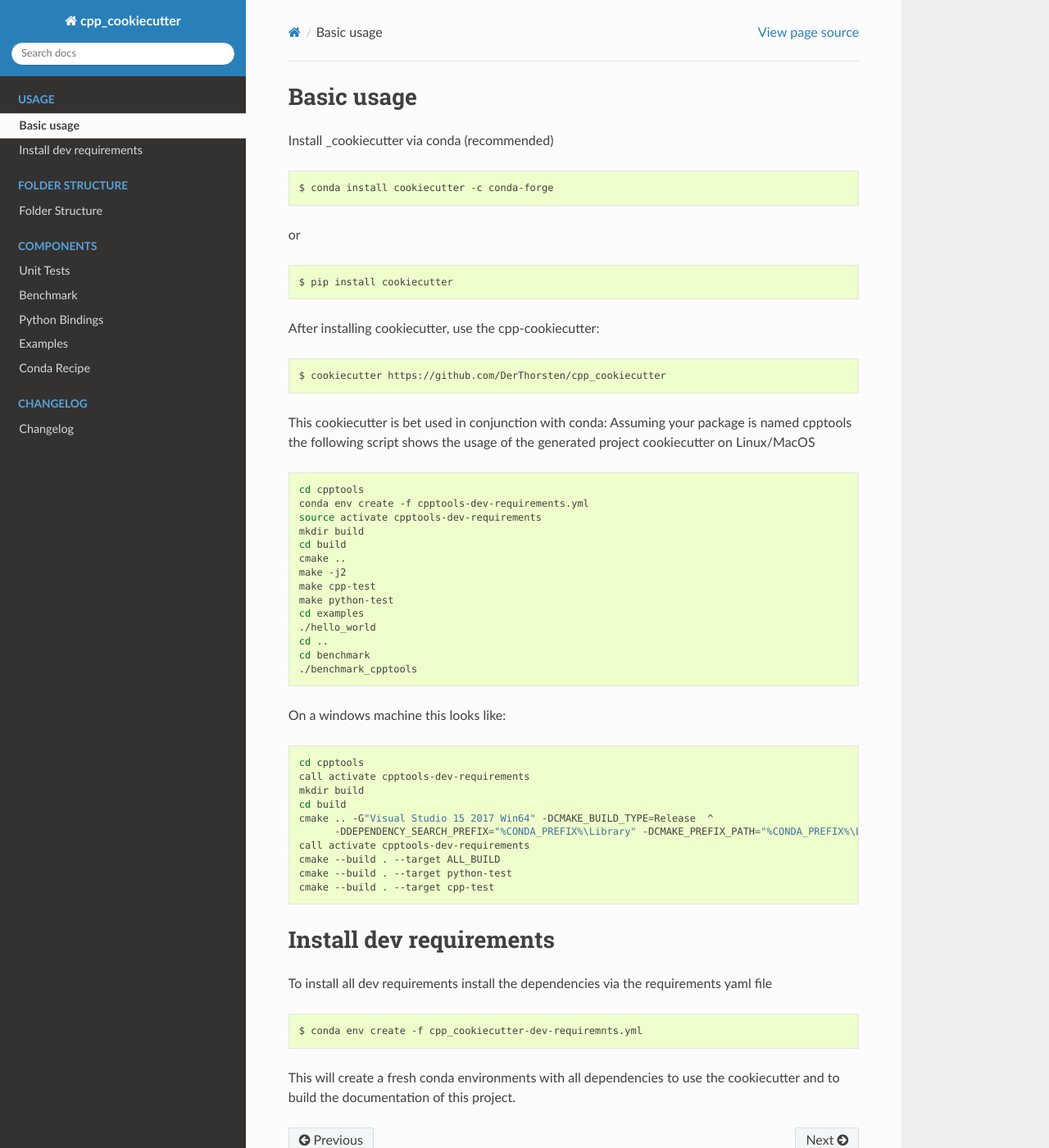
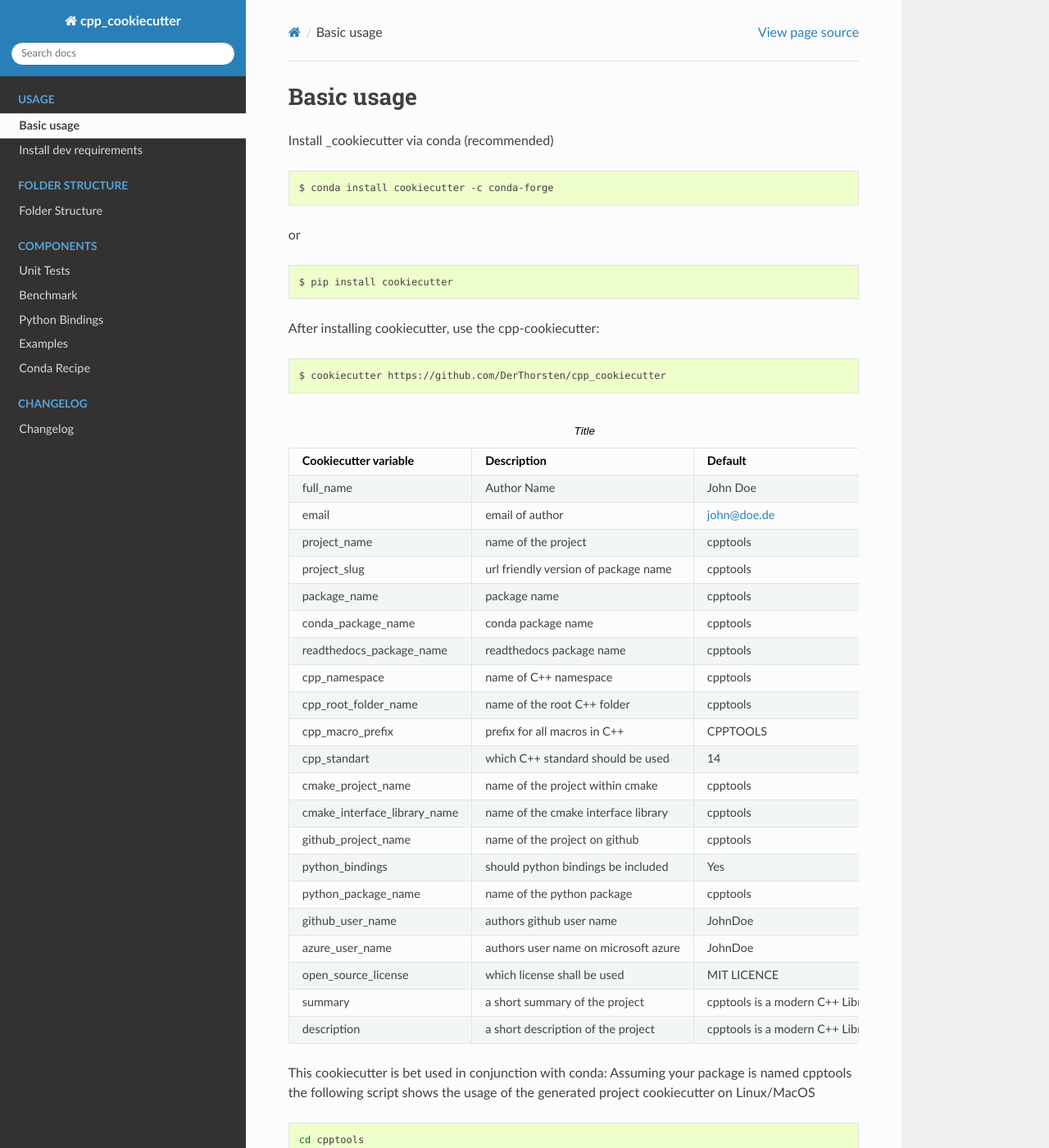
Before and after one commit to DerThorsten/cpp_cookiecutter, a Sphinx documentation site: the page built from docs/source/basic_usage.rst, in a window 1280 px wide and 1400 px high. Shown: the whole window at 82% size. Built offline with Sphinx 7.4.7 and the Read the Docs theme 2.0.0, drawn with Linux system fonts in a browser that asks for light colours.

Commit message:
improved docs

```diff
--- a/docs/source/basic_usage.rst
+++ b/docs/source/basic_usage.rst
@@ -21,6 +21,80 @@ After installing cookiecutter, use the cpp-cookiecutter:
 .. code-block:: shell
 
     $ cookiecutter https://github.com/DerThorsten/cpp_cookiecutter
+
+
+
+.. list-table:: Title
+   :widths: 25 25 50
+   :header-rows: 1
+
+   * - Cookiecutter variable
+     - Description
+     - Default
+   * - full_name
+     - Author Name
+     - John Doe
+   * - email
+     - email of author
+     - john@doe.de
+   * - project_name
+     - name of the project
+     - cpptools
+   * - project_slug
+     - url friendly version of package name
+     - cpptools
+   * - package_name
+     - package name
+     - cpptools
+   * - conda_package_name
+     - conda package name
+     - cpptools
+   * - readthedocs_package_name
+     - readthedocs package name
+     - cpptools
+   * - cpp_namespace
+     - name of C++ namespace
+     - cpptools
+   * - cpp_root_folder_name
+     - name of the root C++ folder
+     - cpptools
+   * - cpp_macro_prefix
+     - prefix for all macros in C++
+     - CPPTOOLS
+   * - cpp_standart
+     - which C++ standard should be used
+     - 14
+   * - cmake_project_name
+     - name of the project within cmake
+     - cpptools
+   * - cmake_interface_library_name
+     - name of the cmake interface library
+     - cpptools
+   * - github_project_name
+     - name of the project on github
+     - cpptools
+   * - python_bindings
+     - should python bindings be included
+     - Yes
+   * - python_package_name
+     - name of the python package
+     - cpptools
+   * - github_user_name
+     - authors github user name
+     - JohnDoe
+   * - azure_user_name
+     - authors user name on microsoft azure
+     - JohnDoe
+   * - open_source_license
+     - which license shall be used
+     - MIT LICENCE
+   * - summary
+     - a short summary of the project
+     - cpptools is a modern C++ Library
+   * - description
+     - a short description of the project
+     - cpptools is a modern C++ Library
+
 
 
 This cookiecutter is bet used in conjunction with conda:
```
